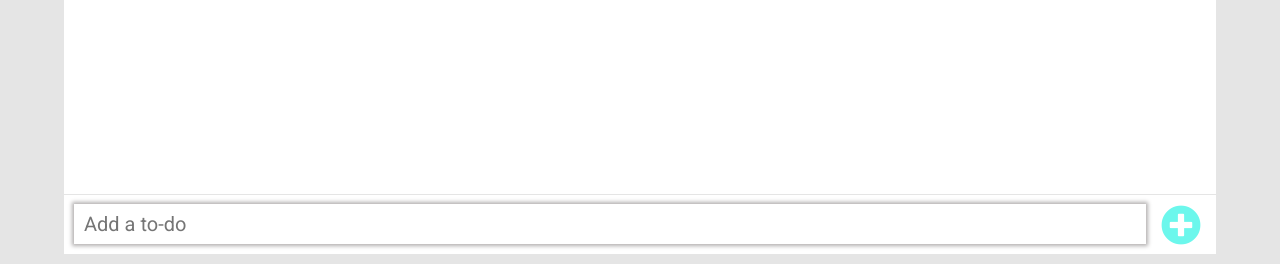
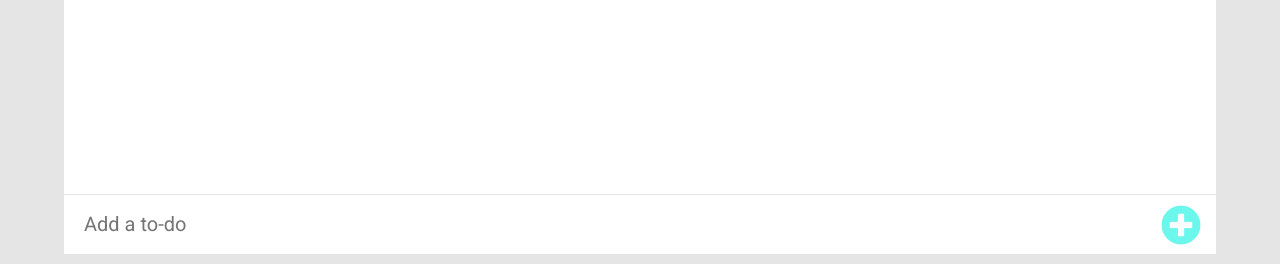
Before and after one commit to brijathom/to-do, a PHP site: page / in a window 1280 px wide, with the restyled element focused. Shown: the part 536-800 px from the top of the page. Run offline with PHP 8.4, Linux system fonts and the light colour scheme; some libraries are stand-ins or nearby versions.

Commit message:
Remove box shadow on focus of the input area

```diff
--- a/styles/main.css
+++ b/styles/main.css
@@ -180,7 +180,6 @@ header {
 
 #add-to-do input:focus {
     outline: none;
-    box-shadow: 0px 0px 4px 2px #b3b0b0;
 }
 
 #add-to-do input::placeholder {
```
